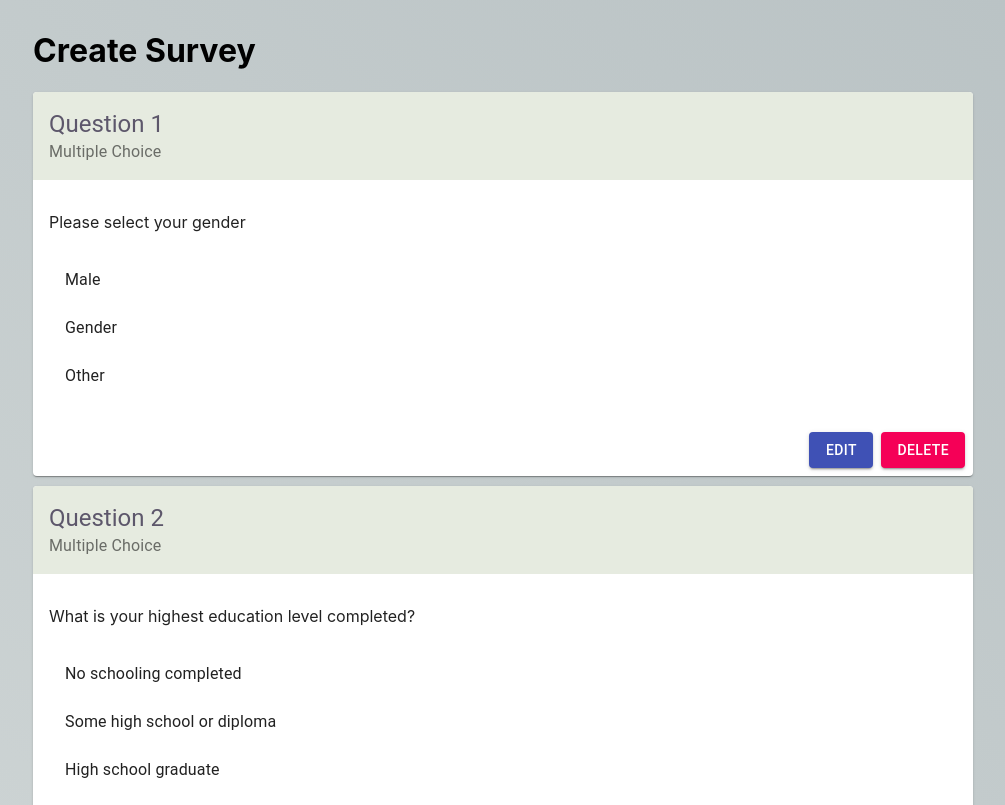
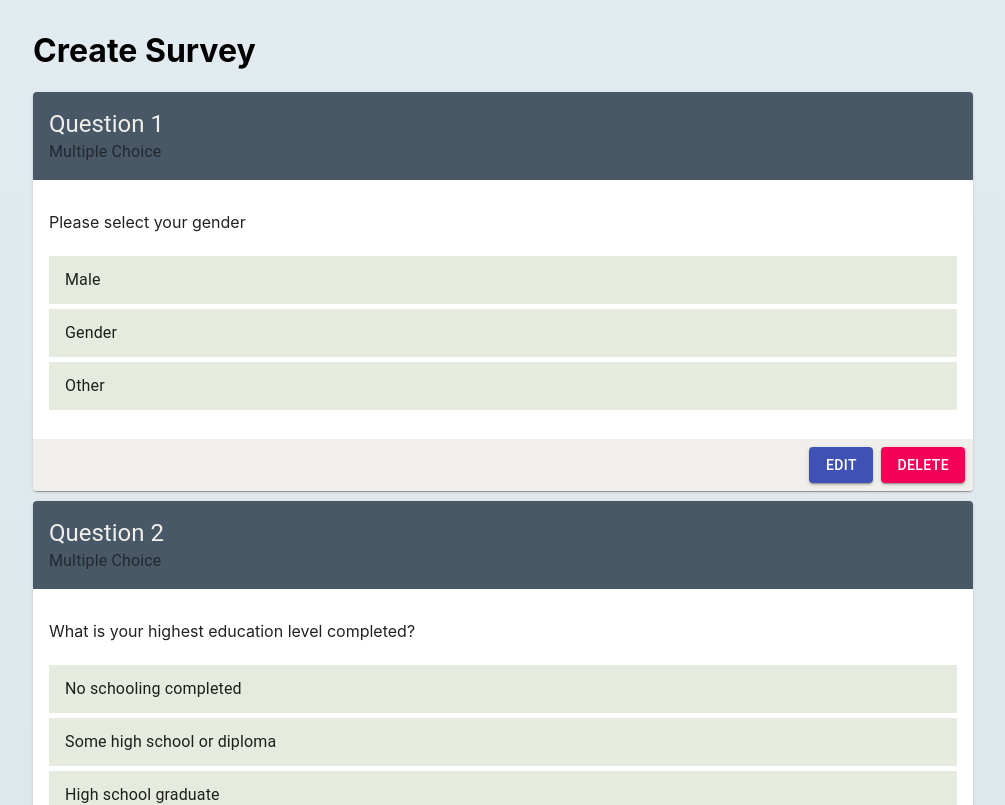
Before and after one commit to austin-rey/react-survey, a React (Create React App) app: page / in a window 1280 px wide. Shown: the top 805 px of the page, without its empty margins (137-1142 px from the left). Built offline with nearby package versions, Linux system fonts and the light colour scheme.

Commit message:
Adjusted component styles

```diff
--- a/src/App.js
+++ b/src/App.js
@@ -18,7 +18,7 @@ const useStyles = makeStyles((theme) => ({
     padding: '10px',
   },
   app: {
-    backgroundImage: 'linear-gradient(40deg, #E6EAE8 0%, #B9C2C4 100%)',
+    backgroundImage: 'linear-gradient(to top, #cfd9df 0%, #e2ebf0 100%)',
   }
 }));
 
--- a/src/components/Alerts.js
+++ b/src/components/Alerts.js
@@ -19,7 +19,8 @@ const useStyles = makeStyles((theme) => ({
       },
       position: 'fixed',
       top: '10px',
-      right: '10px'
+      right: '10px',
+      zIndex: '10'
     },
   }));
 
--- a/src/components/TemplateTextField.js
+++ b/src/components/TemplateTextField.js
@@ -6,7 +6,9 @@ import { makeStyles } from '@material-ui/core/styles';
 
 const useStyles = makeStyles((theme) => ({
     textField: {
-       width: '100%'
+       width: '100%',
+       backgroundColor: '#E6EBE0',
+
       },
   }));
 
@@ -29,7 +31,7 @@ const TemplateTextField = ({label, content, placeholder, id, onContentChange}) =
             InputLabelProps={{
                 shrink: true,
             }}
-            variant="filled"
+            variant="standard"
         />
     )
 }
--- a/src/containers/EditSurveyQuestion.js
+++ b/src/containers/EditSurveyQuestion.js
@@ -18,11 +18,11 @@ const useStyles = makeStyles((theme) => ({
         marginTop: '10px'
       },
       cardHeader: {
+        backgroundColor: '#495867',
+        color: '#F0EFEB'
+     },
+     answerField: {
         backgroundColor: '#E6EBE0',
-        color: '#5D576B'
-      },
-      questionContent: {
-
       },
       answerList: {
           display: 'flex',
@@ -31,9 +31,10 @@ const useStyles = makeStyles((theme) => ({
           width: '100%'
       },
       cardActions: {
-          justifyContent: 'flex-end',
-          flexDirection: 'row'
-      }
+        backgroundColor: '#F0EFEB',
+        justifyContent: 'flex-end',
+        flexDirection: 'row'
+      },
 }));
 
 
@@ -150,6 +151,7 @@ const NewSurveyQuestion = ({type, currentQuestion}) => {
                     <div className={classes.answerList}>
                         {questionState.answers.map((answer, index) => (
                             <TemplateTextField
+                            className={classes.answerField}
                             key={index}
                             label={`ANSWER ${index+1}`}
                             content={answer.answerTitle}
--- a/src/containers/surveyQuestion.js
+++ b/src/containers/surveyQuestion.js
@@ -34,18 +34,23 @@ const useStyles = makeStyles((theme) => ({
         marginTop: '10px'
       },
       cardHeader: {
-         backgroundColor: '#E6EBE0',
-         color: '#5D576B'
+         backgroundColor: '#495867',
+         color: '#F0EFEB'
       },
       answerList: {
           display: 'flex',
           flexDirection:"column",
           alignItems: 'flex-start',
-          width: '100%'
+          width: '100%',
+      },
+      listItem: {
+          backgroundColor: '#E6EBE0',
+          marginBottom: '5px'
       },
       cardActions: {
-          justifyContent: 'flex-end',
-          flexDirection: 'row'
+        backgroundColor: '#F0EFEB',
+        justifyContent: 'flex-end',
+        flexDirection: 'row'
       },
       paper: {
         position: 'absolute',
@@ -105,7 +110,7 @@ const SurveyQuestion = ({question, number}) => {
                     </p>
                     <List className={classes.answerList}>
                         {question.answers.map((answer, i) => (
-                            <ListItem key={i}>
+                            <ListItem key={i} className={classes.listItem}>
                                 <ListItemText primary={answer.answerTitle}/>
                             </ListItem>
                         ))}
```
